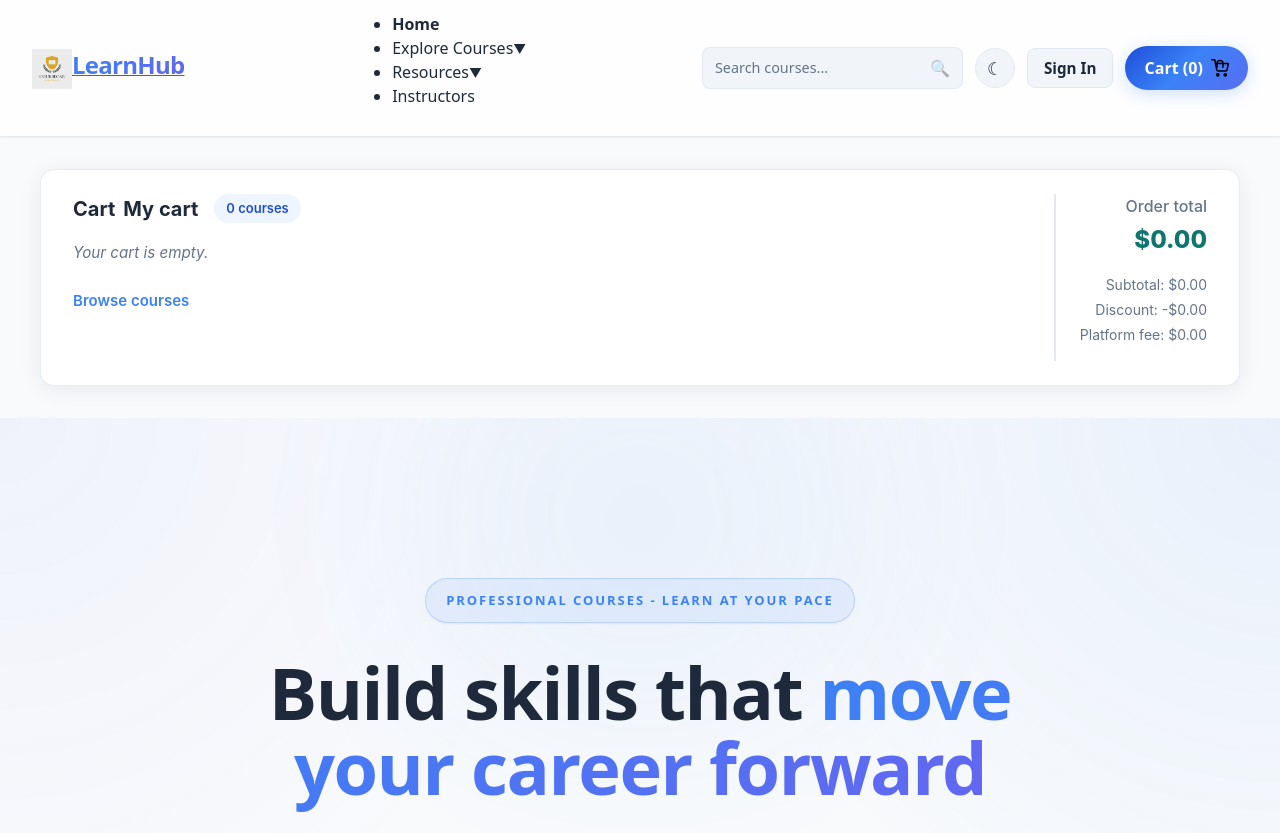
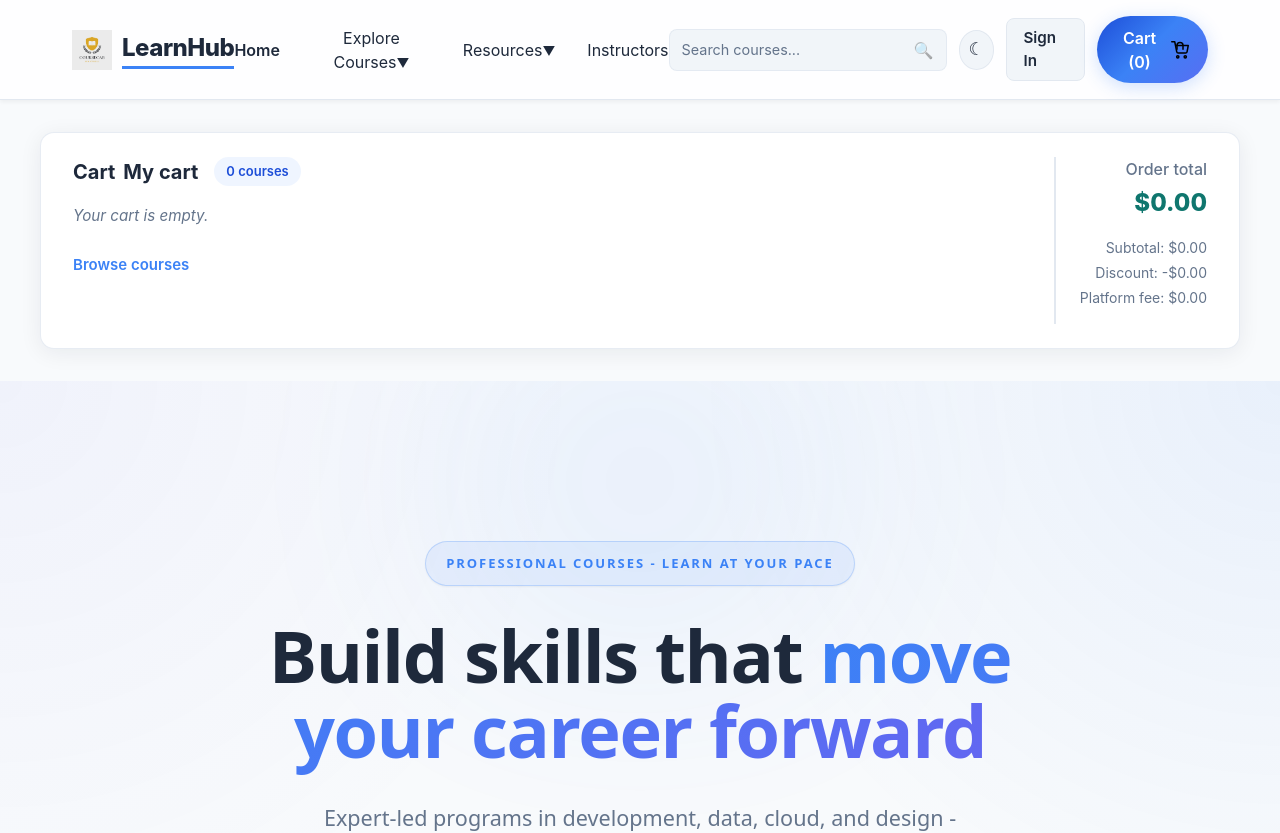
Before and after one commit to Rohith-180503/LEARNHUB, a React (Vite) app: page / in a window 1280 px wide. Shown: the top 833 px of the page. Built offline with nearby package versions, Linux system fonts and the light colour scheme.

Commit message:
Design: Restore previous Navbar look as requested

```diff
--- a/src/Components/Navbar/Navbar.css
+++ b/src/Components/Navbar/Navbar.css
@@ -11,56 +11,92 @@
   top: 0;
   z-index: var(--z-nav);
   width: 100%;
+  font-family: "Inter", system-ui, "Segoe UI", sans-serif;
   background: var(--nav-bg);
-  backdrop-filter: var(--glass-blur);
-  -webkit-backdrop-filter: var(--glass-blur);
-  border-bottom: 1px solid var(--border-subtle);
-  box-shadow: var(--shadow-sm);
-  transition: all 0.3s ease;
+  border-bottom: 1px solid var(--border-strong);
+  box-shadow: 0 2px 4px rgba(0, 0, 0, 0.05);
+}
+
+body.dark-mode .modern-navbar {
+  box-shadow: 0 1px 0 rgba(255, 255, 255, 0.04) inset,
+    0 8px 32px rgba(0, 0, 0, 0.35);
 }
 
 .navbar-container {
   display: flex;
   justify-content: space-between;
   align-items: center;
-  max-width: 1300px;
+  max-width: 1200px;
   margin-inline: auto;
-  padding: 0.75rem 2rem;
+  padding: 1rem 2rem;
+}
+
+.navbar-logo {
+  display: flex;
+  align-items: center;
+  gap: 10px;
+  text-decoration: none;
+  color: inherit;
+}
+
+.navbar-logo:focus-visible {
+  outline: 2px solid var(--accent-color);
+  outline-offset: 4px;
+  border-radius: 8px;
+}
+
+.navbar-logo img {
+  height: 40px;
+  width: auto;
+  transition: transform var(--transition-speed) ease;
+}
+
+.navbar-logo:hover img {
+  transform: scale(1.05);
 }
 
 .logo-text {
   font-size: 1.5rem;
   font-weight: 800;
-  letter-spacing: -0.03em;
+  letter-spacing: -0.02em;
   color: var(--text-color);
-  background: linear-gradient(135deg, var(--accent-color), var(--accent-violet));
-  -webkit-background-clip: text;
-  -webkit-text-fill-color: transparent;
-  background-clip: text;
+  border-bottom: 3px solid var(--accent-color);
+}
+
+.navbar-links {
+  display: flex;
+  list-style: none;
+  margin: 0;
+  padding: 0;
+  gap: 2rem;
+}
+
+.navbar-links--desktop {
+  align-items: center;
+}
+
+.nav-item {
+  position: relative;
+  display: flex;
+  align-items: center;
+}
+
+.nav-item--dropdown {
+  position: relative;
 }
 
 .nav-link {
   text-decoration: none;
-  color: var(--secondary-text-color);
-  font-weight: 600;
-  font-size: 0.9375rem;
-  padding: 0.6rem 1rem;
-  border-radius: var(--radius-md);
+  color: var(--nav-text-color);
+  font-weight: 500;
+  font-size: 1rem;
+  padding: 0.5rem 1rem;
+  border-radius: 8px;
   transition: all var(--transition-speed) ease;
   cursor: pointer;
   display: flex;
   align-items: center;
-  gap: 6px;
-}
-
-.nav-link:hover {
-  color: var(--accent-color);
-  background: var(--accent-muted);
-}
-
-.nav-link--active {
-  color: var(--accent-color);
-  background: var(--accent-muted);
+  gap: 5px;
 }
 
 a.nav-link:hover {
```
